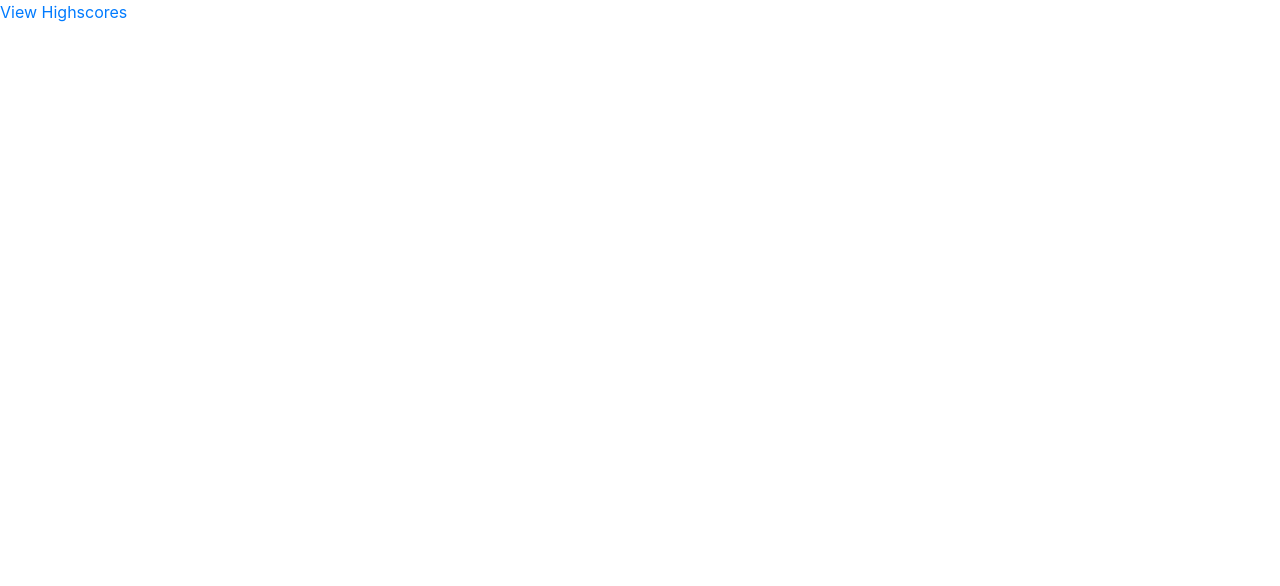
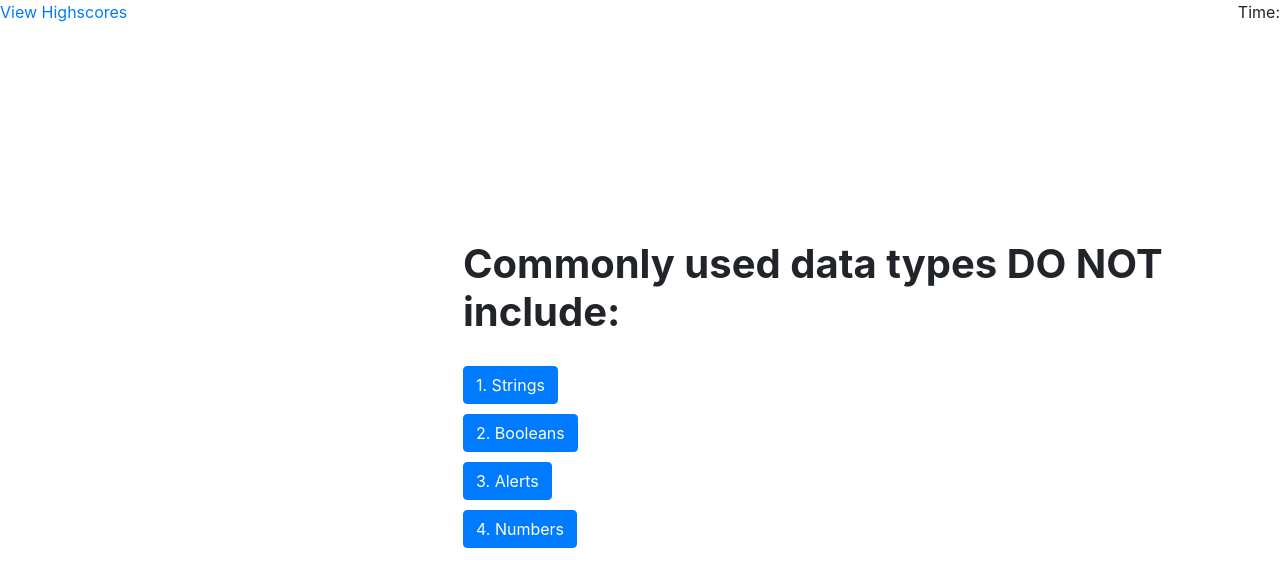
Before and after one commit to rgl10d/coding-quiz, a plain HTML site: page index.html in a window 1280 px wide. Both pictures are taken after a click on the button "Start Quiz". Drawn offline with nearby package versions, Linux system fonts and the light colour scheme.

Commit message:
updated start button and created first question layout

```diff
--- a/index.html
+++ b/index.html
@@ -19,13 +19,19 @@
                 <div class="col-sm-6 text-center">
                     <h1>Coding Quiz Challenge</h1>
                     <p id="instructions">Try to answer the following code-related questions within the time limit. Keep in mind that incorrect answers will penalize your score/time by ten seconds!</p>
-                    <button type="button" class="btn btn-primary btn-sm" id="start-quiz">Start Quiz</button>
+                    <button type="button" class="btn btn-primary" id="start-quiz">Start Quiz</button>
                 </div>
             </div>
         </main>
 
+        <div class="container">
+            <div class="row">
+                <div class="col" id="questions"></div>
+            </div>
+        </div>
+
         <a href="highscores.html">View Highscores</a>
-        <p id="timer"></p>
+        <p id="timer">Time: </p>
 
         <script src="script.js" async defer></script>
     </body>
--- a/script.js
+++ b/script.js
@@ -2,13 +2,34 @@ console.log("Hello world.");
 
 var quizLanding = document.getElementById("quiz-landing");
 var startButton = document.getElementById("start-quiz");
+var questions = document.getElementById("questions");
+
 
 startButton.addEventListener("click", function(){
     quizLanding.style.display = "none";
-    console.log("hello?")
+    questionOne();
 })
 
-/**
- * On start click, hide landing page and create next question
- *
- */
+
+// function timer(){
+
+// }
+
+function questionOne(){
+    var oneAnswers = ["1. Strings", "2. Booleans", "3. Alerts", "4. Numbers"];
+    var firstQuestion = document.createElement("h1");
+
+    firstQuestion.textContent = "Commonly used data types DO NOT include: ";
+    questions.append(firstQuestion);
+
+    for(var i = 0; i < oneAnswers.length; i++){
+       var buttons = document.createElement("button");
+       var lineBreak = document.createElement("br");
+        buttons.textContent = oneAnswers[i];
+        buttons.setAttribute("class", "btn btn-primary");
+        buttons.setAttribute("data-value", oneAnswers[i]);
+        buttons.style.marginTop = "10px";
+        questions.append(buttons);
+        questions.append(lineBreak);
+    }
+}
--- a/style.css
+++ b/style.css
@@ -15,4 +15,12 @@ h1 {
     position: fixed;
     top: 30%;
     left: 35%;
+    width: auto;
 }
+
+#questions {
+    position: fixed;
+    top: 30%;
+    left: 35%;
+    width: auto;
+}
```
